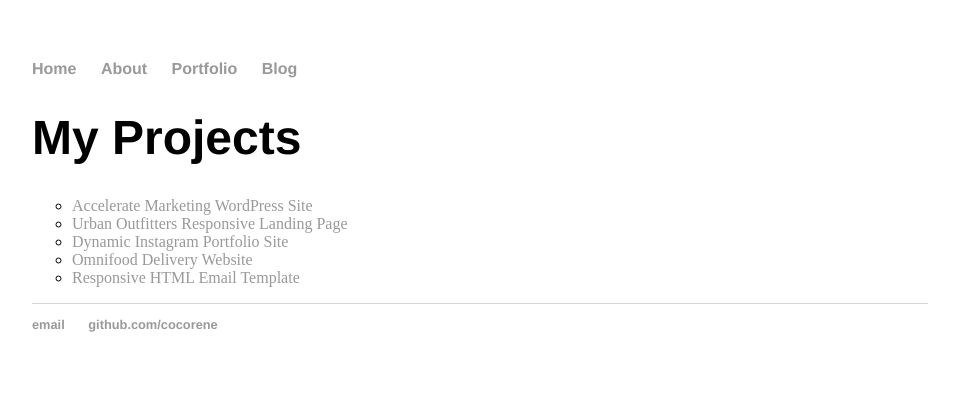
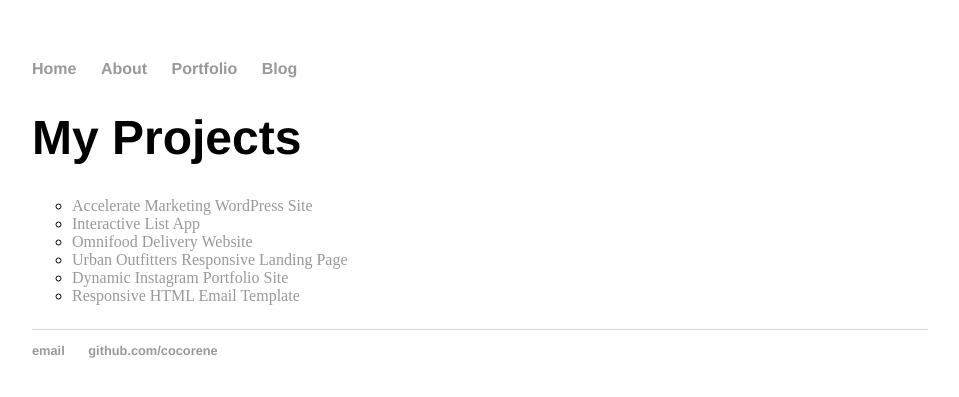
Before and after one commit to cocorene/cocorene.github.io, a Jekyll site: the page built from portfolio/index.html, in a window 1280 px wide. Shown: the top 397 px of the page, without its empty margins (160-1119 px from the left). Built offline with Jekyll 4.4.1, drawn with Linux system fonts in a browser that asks for light colours.

Commit message:
Update index.html
added project

```diff
--- a/portfolio/index.html
+++ b/portfolio/index.html
@@ -6,11 +6,14 @@ description: Information about the personal website for Chanelle White, Web Desi
 
   <div class="portfolio">
     <h1>My Projects</h1>
+    <p>
       <ul style="list-style-type:circle">
         <li><a href="http://accelerate.chanellewhite.com" target="_blank">Accelerate Marketing WordPress Site</a></li>
+        <li><a href="http://cocorene.github.io/ToDoList-App/" target="_blank">Interactive List App</a></li>
+        <li><a href="http://cocorene.github.io/Omnifood-Responsive-Website/" target="_blank">Omnifood Delivery Website</a></li>
         <li><a href="http://cocorene.github.io/URBN-Fall-Sale-2015" target="_blank">Urban Outfitters Responsive Landing Page</a></li>
         <li><a href="http://cocorene.github.io/instagram-portfolio/" target="_blank">Dynamic Instagram Portfolio Site</a></li>
-      <li><a href="http://cocorene.github.io/Omnifood-Responsive-Website/" target="_blank">Omnifood Delivery Website</a></li>
         <li><a href="http://cocorene.github.io/fluid-hybrid-email/" target="_blank">Responsive HTML Email Template</a></li>
       </ul>
+    </p>
   </div>
```
Lines whose indentation alone changed are shown as unchanged.
